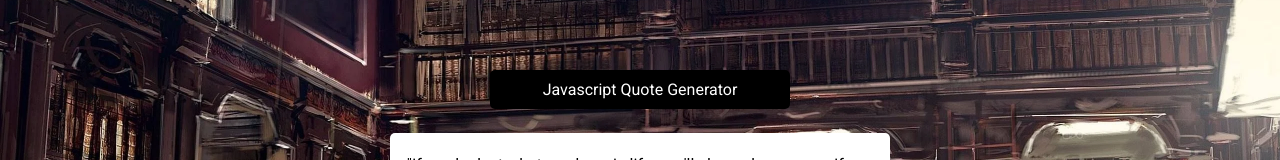
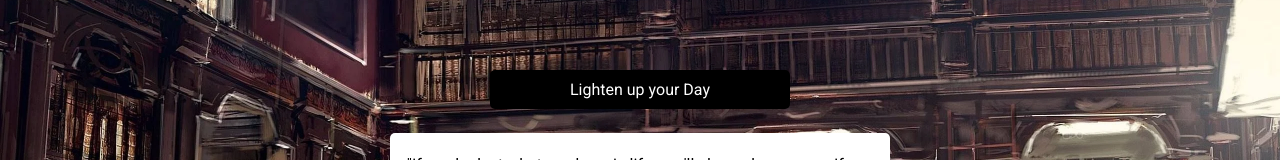
Before and after one commit to rashidali001/Random-quote-generator, a plain HTML site: page index.html in a window 1280 px wide. Shown: the part 187-347 px from the top of the page. Drawn offline with Linux system fonts and the light colour scheme.

Commit message:
Update index.html

```diff
--- a/index.html
+++ b/index.html
@@ -16,7 +16,7 @@
 </head>
 <body>
     <div class="container">
-        <div class="header">Javascript Quote Generator</div>
+        <div class="header">Lighten up your Day</div>
         <div class="main-content">
             <div class="text-area">
                 <span class="quote">"If you look at what you have in life, you'll always have more. If you look at what you don't have in life, you'll never have enough"</span>
```
